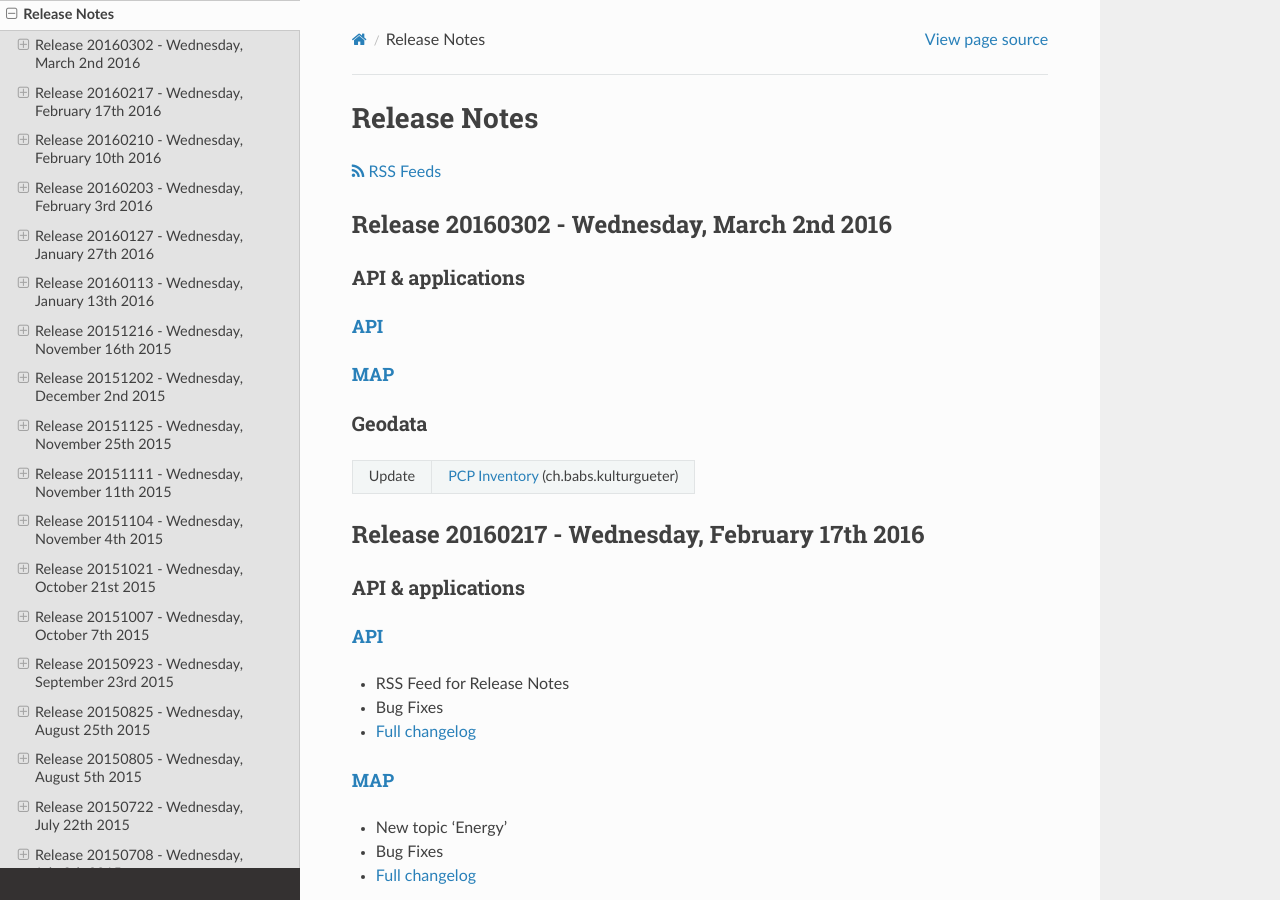
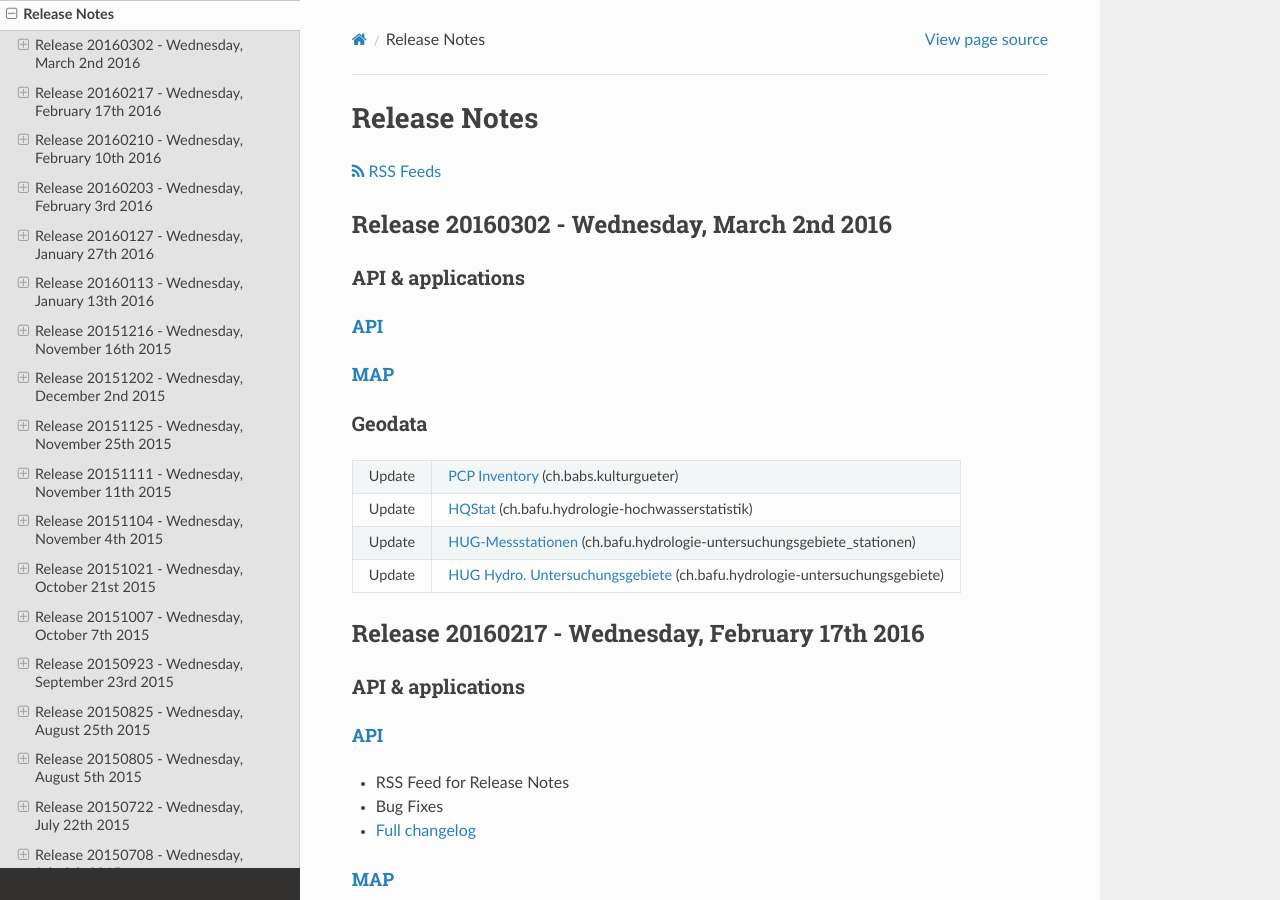
Before and after one commit to swisstopo-test/doc-chsdi3, a Sphinx documentation site: the page built from source/releasenotes/index.rst, in a window 1280 px wide and 900 px high. Built offline with Sphinx 7.4.7 and the Read the Docs theme 2.0.0, drawn with Linux system fonts in a browser that asks for light colours.

Commit message:
Add release notes for bafu update

```diff
--- a/source/releasenotes/index.rst
+++ b/source/releasenotes/index.rst
@@ -32,9 +32,15 @@ API & applications
 
 Geodata
 *******
-+--------+---------------------------------------------------------------------------------------------+
-| Update | `PCP Inventory <//map.geo.admin.ch/?layers=ch.babs.kulturgueter>`__ (ch.babs.kulturgueter)  |
-+--------+---------------------------------------------------------------------------------------------+
++--------+-----------------------------------------------------------------------------------------------------------------------------------------------------------+
+| Update | `PCP Inventory <//map.geo.admin.ch/?layers=ch.babs.kulturgueter>`__ (ch.babs.kulturgueter)                                                                |
++--------+-----------------------------------------------------------------------------------------------------------------------------------------------------------+
+| Update | `HQStat <//map.geo.admin.ch/?layers=ch.bafu.hydrologie-hochwasserstatistik>`__ (ch.bafu.hydrologie-hochwasserstatistik)                                   |
++--------+-----------------------------------------------------------------------------------------------------------------------------------------------------------+
+| Update | `HUG-Messstationen <//map.geo.admin.ch/?layers=ch.bafu.hydrologie-untersuchungsgebiete_stationen>`__ (ch.bafu.hydrologie-untersuchungsgebiete_stationen)  |
++--------+-----------------------------------------------------------------------------------------------------------------------------------------------------------+
+| Update | `HUG Hydro. Untersuchungsgebiete <//map.geo.admin.ch/?layers=ch.bafu.hydrologie-untersuchungsgebiete>`__ (ch.bafu.hydrologie-untersuchungsgebiete)        |
++--------+-----------------------------------------------------------------------------------------------------------------------------------------------------------+
 
 
 .. _releasenotes_20160217:
```
